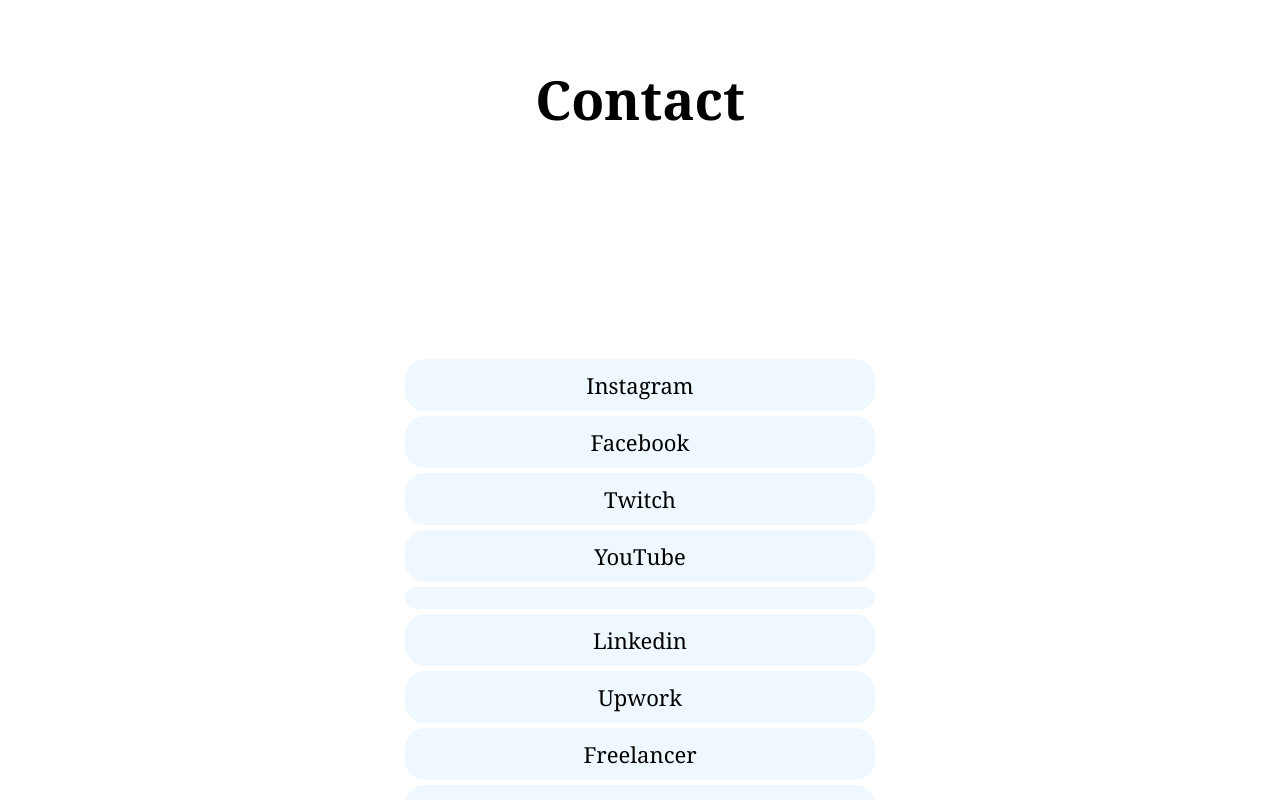
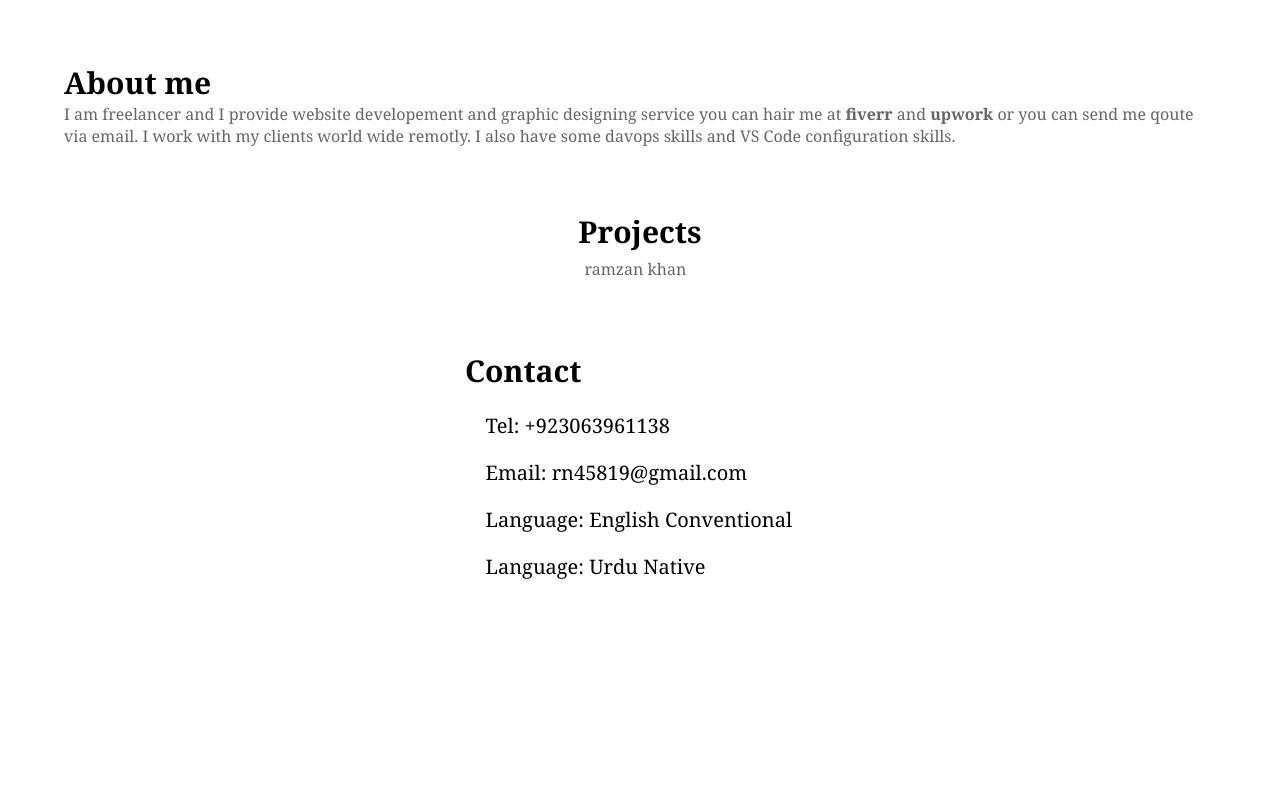
Before and after one commit to ramzan1813/MY-Protfolio, a plain HTML site: page portfolio.html in a window 1280 px wide. Shown: the part 592-1392 px from the top of the page. Drawn offline with Linux system fonts and the light colour scheme.

Commit message:
update content

```diff
--- a/portfolio.css
+++ b/portfolio.css
@@ -6,10 +6,13 @@
 
 body {
 
-    max-width: 1415px;
+    width: auto;
+        max-width: 1750px;
     margin: auto;
 }
-
+h1 {
+    font-size: 30px;
+}
 .nav {
     padding: .5rem;
     background-color: gray;
@@ -97,12 +100,68 @@
     fill: #1aca29;
 }
 
+.education {
+    display: flex;
+    margin: 5%;
+    justify-content: center;
+
+}
+
+.education>h1 {
+    font-size: 30px;
+}
+
+.project-section {
+    padding: 20px;
+    background-color: #f5f5f5;
+}
+
+.project {
+    display: flex;
+    margin: 5%;
+    flex-direction: column;
+    justify-content: center;
+}
+
+.project-info {
+    margin: auto;
+    display: flex;
+    flex-direction: column;
+}
+
+.project-info-details {
+    padding: 5%;
+}
+
+.project h3 {
+    color: #333333;
+    font-size: 20px;
+}
+
+.project p {
+    color: #666666;
+    font-size: 16px;
+}
 .contact {
+    display: flex;
     margin: 5%;
-    display: flex;
-    justify-content: center;
-    font-size: 36px;
+    }
 
+    .contact-info {
+        margin: auto;
+}
+.contact-info-detail {
+    margin: 3%;
+    font-size: 20px;
+    width: 350px;
+}
+
+.contact-info-detail>p {
+    padding: 10px;
+}
+
+.contact>h1 {
+    font-size: 30px;
 }
 
 .container {
--- a/portfolio.html
+++ b/portfolio.html
@@ -1,18 +1,32 @@
 <!DOCTYPE html>
 <html lang="en">
+
 <head>
   <meta charset="UTF-8" />
   <meta http-equiv="X-UA-Compatible" content="IE=edge" />
   <meta name="viewport" content="width=device-width, initial-scale=1.0" />
   <link rel="stylesheet" href="portfolio.css" />
-    <link
-      rel="stylesheet"
-      href="https://cdnjs.cloudflare.com/ajax/libs/font-awesome/4.7.0/css/font-awesome.min.css"
-    />
+  <link rel="stylesheet" href="https://cdnjs.cloudflare.com/ajax/libs/font-awesome/4.7.0/css/font-awesome.min.css" />
+  <title>Ramzan Khan</title>
+
+  <meta property="og:title" content="" />
+  <meta property="og:image" content="" />
+  <meta property="og:url" content="" />
+  <meta property="og:site_name" content="" />
+  <meta property="og:description" content="" />
+  <meta name="twitter:title" content="" />
+  <meta name="twitter:image" content="" />
+  <meta name="twitter:url" content="" />
+  <meta name="twitter:card" content="" />
+
   <!-- <link rel="stylesheet" href="https://fontawesome.com/v4/icons/" /> -->
 
-    <title>Ramzan Khan</title>
+  <meta name="viewport" content="width=device-width, initial-scale=1">
+  <meta name="description" content="final portfolio website" />
+  <meta name="keywords" content="portfolio, final project" />
+  <meta name="author" content="Jeannette M" />
 </head>
+
 <body>
 
   <nav class="nav">
@@ -38,40 +52,106 @@
         <a href="https://github.com/ramzan1813"> <i class="fa fa-github"> </i></a>
         <a href="https://twitter.com/RamzanNiazi85"><i class="fa fa-twitter"> </i></a>
         <!-- upwork -->
-          <a href="https://www.upwork.com/freelancers/~01b09c96ef73072890"><svg class="fiverr" xmlns="http://www.w3.org/2000/svg" x="0px" y="0px" width="26" height="26" viewBox="0 0 50 50">
-            <path d="M 1 9 C 0.448 9 0 9.448 0 10 L 0 24.115234 C 0 30.276234 4.6829844 35.631469 10.833984 35.980469 C 16.730984 36.314469 21.747875 32.176391 22.796875 26.650391 C 23.366875 27.420391 23.94625 28.135969 24.53125 28.792969 L 21.001953 43.771484 C 20.932953 44.069484 21.002406 44.380094 21.191406 44.621094 C 21.382406 44.859094 21.670563 45 21.976562 45 L 27.095703 45 C 27.559703 45 27.959406 44.687328 28.066406 44.236328 C 28.687406 41.615328 29.660969 37.508156 30.542969 33.785156 L 31.453125 34.3125 C 33.618125 35.4335 35.815 36 38 36 C 45.192 36 50.926 29.641 49.875 22.25 C 49.179 17.354 45.414078 13.318344 40.580078 12.277344 C 34.951078 11.064344 29.525359 13.949141 27.193359 18.744141 C 27.193359 18.744141 26.934562 19.318578 26.726562 19.892578 C 25.076563 17.046578 24.107609 14.094078 23.599609 11.955078 C 23.414609 11.175078 23.137469 9.762875 23.105469 9.671875 C 22.966469 9.268875 22.589109 9 22.162109 9 L 17 9 C 16.448 9 16 9.448 16 10 L 16 24.300781 C 16 26.649781 14.287219 28.750516 11.949219 28.978516 C 9.2672187 29.240516 7 27.13 7 24.5 L 7 10 C 7 9.448 6.552 9 6 9 L 1 9 z M 38 19 C 40.757 19 43 21.243 43 24 C 43 26.757 40.757 29 38 29 C 35.775 29 33.713531 27.658281 32.269531 26.488281 C 32.796531 24.263281 33.15025 22.773047 33.15625 22.748047 C 33.72425 20.541047 35.717 19 38 19 z"></path>
+        <a href="https://www.upwork.com/freelancers/~01b09c96ef73072890"><svg class="fiverr"
+            xmlns="http://www.w3.org/2000/svg" x="0px" y="0px" width="26" height="26" viewBox="0 0 50 50">
+            <path
+              d="M 1 9 C 0.448 9 0 9.448 0 10 L 0 24.115234 C 0 30.276234 4.6829844 35.631469 10.833984 35.980469 C 16.730984 36.314469 21.747875 32.176391 22.796875 26.650391 C 23.366875 27.420391 23.94625 28.135969 24.53125 28.792969 L 21.001953 43.771484 C 20.932953 44.069484 21.002406 44.380094 21.191406 44.621094 C 21.382406 44.859094 21.670563 45 21.976562 45 L 27.095703 45 C 27.559703 45 27.959406 44.687328 28.066406 44.236328 C 28.687406 41.615328 29.660969 37.508156 30.542969 33.785156 L 31.453125 34.3125 C 33.618125 35.4335 35.815 36 38 36 C 45.192 36 50.926 29.641 49.875 22.25 C 49.179 17.354 45.414078 13.318344 40.580078 12.277344 C 34.951078 11.064344 29.525359 13.949141 27.193359 18.744141 C 27.193359 18.744141 26.934562 19.318578 26.726562 19.892578 C 25.076563 17.046578 24.107609 14.094078 23.599609 11.955078 C 23.414609 11.175078 23.137469 9.762875 23.105469 9.671875 C 22.966469 9.268875 22.589109 9 22.162109 9 L 17 9 C 16.448 9 16 9.448 16 10 L 16 24.300781 C 16 26.649781 14.287219 28.750516 11.949219 28.978516 C 9.2672187 29.240516 7 27.13 7 24.5 L 7 10 C 7 9.448 6.552 9 6 9 L 1 9 z M 38 19 C 40.757 19 43 21.243 43 24 C 43 26.757 40.757 29 38 29 C 35.775 29 33.713531 27.658281 32.269531 26.488281 C 32.796531 24.263281 33.15025 22.773047 33.15625 22.748047 C 33.72425 20.541047 35.717 19 38 19 z">
+            </path>
           </svg></a>
 
         <!-- fiverr -->
-          <a href="https://www.fiverr.com/ramzan1813"><svg
-            xmlns="http://www.w3.org/2000/svg"
-            x="0px"
-            y="0px"
-            width="50"
-            height="50"
-            viewBox="0 0 24 24"
-            class="fiverr"
-          >
+        <a href="https://www.fiverr.com/ramzan1813"><svg xmlns="http://www.w3.org/2000/svg" x="0px" y="0px" width="50"
+            height="50" viewBox="0 0 24 24" class="fiverr">
             <path
-              d="M20.112 10.776v-.738h-1.401l-.616-.011c-.526 0-.886.346-1.027.749v-.738h-1.568v4.787h1.568v-1.026V12.21c0-.477.387-.864.864-.864h.611v3.48h1.568v-1.026V12.21c0-.477.387-.864.864-.864h.779v-1.308l-.616-.011C20.613 10.027 20.254 10.374 20.112 10.776zM8.952 10.138L8.111 12.905 7.269 10.138 5.701 10.138 7.405 14.925 7.496 14.925 8.725 14.925 8.817 14.925 10.52 10.138zM2.544 10.138V9.819c0-.279.227-.506.506-.506h.99V8H2.68C1.739 8 .976 8.763.976 9.704v.434H.059v1.269h.917v3.518h1.568v-3.518H4.04v3.518h1.568v-3.518-1.269H4.04 2.544zM12.695 10.074h-.191c-1.285 0-2.326 1.041-2.326 2.326v.263c0 1.285 1.041 2.326 2.326 2.326h.424c.88 0 1.633-.543 1.942-1.312l-1.383-.404c0 0-.166.474-.742.474-.651 0-.997-.357-1.042-.761h0v-.002c-.003-.029-.005-.059-.005-.089h1.769 1.555V12.4C15.021 11.115 13.98 10.074 12.695 10.074zM11.699 11.972c.019-.43.373-.774.808-.774h.15c.435 0 .789.343.808.774H11.699zM23.025 13.086c-.539 0-.975.437-.975.975 0 .539.437.975.975.975.539 0 .975-.437.975-.975C24 13.522 23.563 13.086 23.025 13.086z"
-            ></path>
+              d="M20.112 10.776v-.738h-1.401l-.616-.011c-.526 0-.886.346-1.027.749v-.738h-1.568v4.787h1.568v-1.026V12.21c0-.477.387-.864.864-.864h.611v3.48h1.568v-1.026V12.21c0-.477.387-.864.864-.864h.779v-1.308l-.616-.011C20.613 10.027 20.254 10.374 20.112 10.776zM8.952 10.138L8.111 12.905 7.269 10.138 5.701 10.138 7.405 14.925 7.496 14.925 8.725 14.925 8.817 14.925 10.52 10.138zM2.544 10.138V9.819c0-.279.227-.506.506-.506h.99V8H2.68C1.739 8 .976 8.763.976 9.704v.434H.059v1.269h.917v3.518h1.568v-3.518H4.04v3.518h1.568v-3.518-1.269H4.04 2.544zM12.695 10.074h-.191c-1.285 0-2.326 1.041-2.326 2.326v.263c0 1.285 1.041 2.326 2.326 2.326h.424c.88 0 1.633-.543 1.942-1.312l-1.383-.404c0 0-.166.474-.742.474-.651 0-.997-.357-1.042-.761h0v-.002c-.003-.029-.005-.059-.005-.089h1.769 1.555V12.4C15.021 11.115 13.98 10.074 12.695 10.074zM11.699 11.972c.019-.43.373-.774.808-.774h.15c.435 0 .789.343.808.774H11.699zM23.025 13.086c-.539 0-.975.437-.975.975 0 .539.437.975.975.975.539 0 .975-.437.975-.975C24 13.522 23.563 13.086 23.025 13.086z">
+            </path>
           </svg></a>
       </div>
     </div>
     <figure>
-        <img
-          src="image/profile for portfolio 01.png"
-          alt=""
-          sizes=""
-          srcset=""
-          width="700"
-          height="800"
-        />
+      <img src="image/profile for portfolio 01.png" alt="" sizes="" srcset="" width="700" height="800" />
     </figure>
   </section>
-    <section id="about" class="about"></section>
+  <!-- about section -->
+  <section class="project">
+    <div class="project-info">
+      <h1>About me</h1>
+      <!-- <div class="project-info-details"> -->
+        <p>
+          I am freelancer and I provide website developement and graphic designing service you can hair me at
+          <b>fiverr</b> and <b>upwork</b> or you can send me qoute via email.
+          I work with my clients world wide remotly. I also have some davops skills and VS Code configuration skills.
+        </p>
+      <!-- </div> -->
+    </div>
+  </section>
+  <!-- project section -->
+  <section class="project">
+    <div class="project-info">
+      <h1>Projects</h1>
+      <div class="project-info-details">
+        <p>ramzan khan</p>
+      </div>
+    </div>
+  </section>
+  <!-- <section class="education">
+    <h1>Education</h1>
+
+  </section>
+  <div class="row">
+    <div class="col-md-12 col-md-offset-0">
+      <ul class="timeline">
+
+        <li class="timeline-heading text-center animate-box">
+          <div>
+            <h3>Education</h3>
+          </div>
+        </li>
+        <li class="timeline-inverted animate-box">
+          <div class="timeline-badge"><i class="icon-graduation-cap"></i></div>
+          <div class="timeline-panel">
+            <div class="timeline-heading">
+              <h3 class="timeline-title">Associate’s in Graphic Design</h3>
+              <span class="company">Antelope Valley College - Lancaster, CA - August 2020 to
+                December 2021
+              </span>
+            </div>
+
+          </div>
+        </li>
+
+      </ul>
+    </div>
+  </div>
+
+
+  <section class="project-section">
+    <h2>My Projects</h2>
+    <div class="project">
+      <h3>Project 1</h3>
+      <p>Lorem ipsum dolor sit amet, consectetur adipiscing elit.</p>
+    </div>
+    <div class="project">
+      <h3>Project 2</h3>
+      <p>Sed do eiusmod tempor incididunt ut labore et dolore magna aliqua.</p>
+    </div>
+    <div class="project">
+      <h3>Project 3</h3>
+      <p>Ut enim ad minim veniam, quis nostrud exercitation ullamco laboris nisi ut aliquip ex ea commodo consequat.</p>
+    </div>
+  </section> -->
+  <!-- <section id="about" class="about"></section> -->
   <section id="contact" class="contact">
+    <div class="contact-info">
       <h1>Contact</h1>
+      <div class="contact-info-detail">
+        <p>Tel: <span>+923063961138</span></p>
+        <p>Email: <span>rn45819@gmail.com</span></p>
+
+        <p>Language: <span>English</span> Conventional</p>
+        <p>Language: <span>Urdu</span> Native</p>
+      </div>
+    </div>
   </section>
   <div class="container">
     <ul class="ul">
@@ -87,16 +167,14 @@
       <li>
         <i></i><a href="https://www.youtube.com/@JaniBoy1813"> YouTube</a>
       </li>
-        <li><i></i></li>
+      <li></li>
       <li>
 
-            Linkedin</a
-          >
+        Linkedin</a>
       </li>
       <li>
 
-            Upwork</a
-          >
+        Upwork</a>
       </li>
       <li>
         <a href="https://www.freelancer.com/u/ramzan1813"> Freelancer</a>
@@ -107,4 +185,5 @@
     </ul>
   </div>
 </body>
+
 </html>
```
Lines whose indentation alone changed are shown as unchanged.
